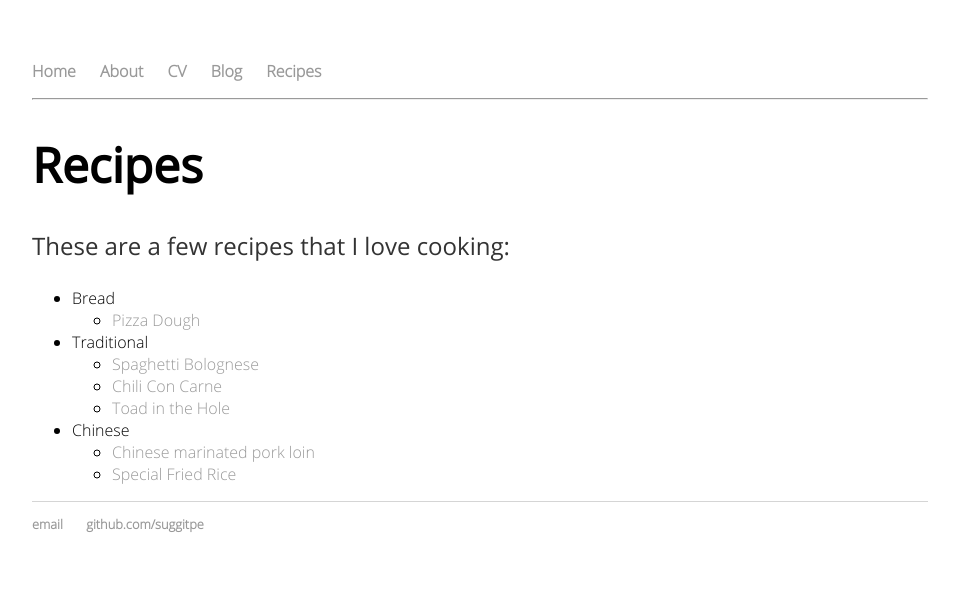
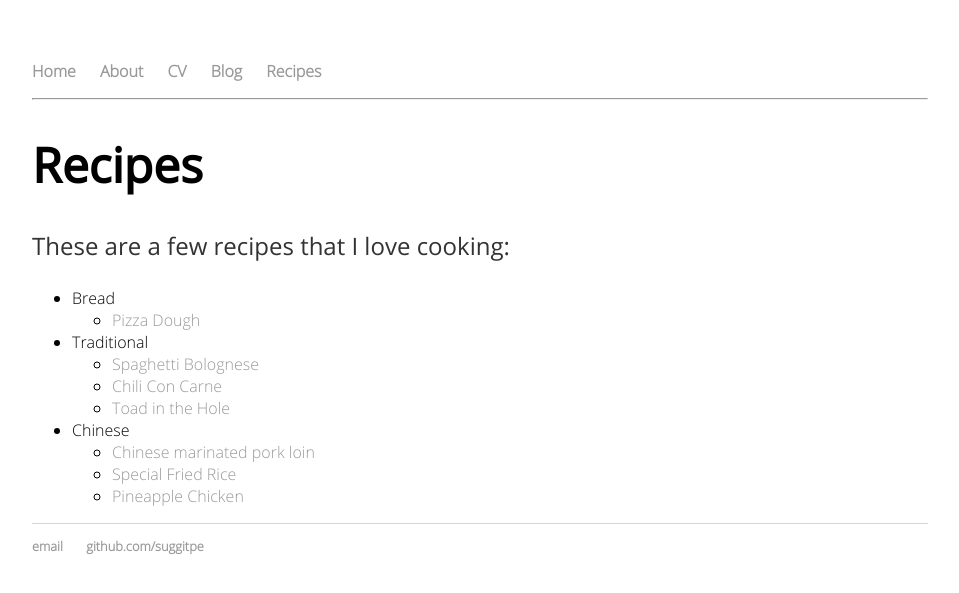
Before and after one commit to suggitpe/suggitpe.github.io, a Jekyll site: the page built from recipes/index.md, in a window 1280 px wide. Shown: the top 593 px of the page, without its empty margins (160-1119 px from the left). Built offline with Jekyll 4.4.1, drawn with Linux system fonts in a browser that asks for light colours.

Commit message:
moved things around

```diff
--- a/recipes/index.md
+++ b/recipes/index.md
@@ -14,3 +14,4 @@ These are a few recipes that I love cooking:
 * Chinese
   * [Chinese marinated pork loin](chinese-dishes/marinated-pork-loin.html)
   * [Special Fried Rice](chinese-dishes/special-fried-rice.html)
+  * [Pineapple Chicken](chinese-dishes/pineapple-chicken.html)
```
